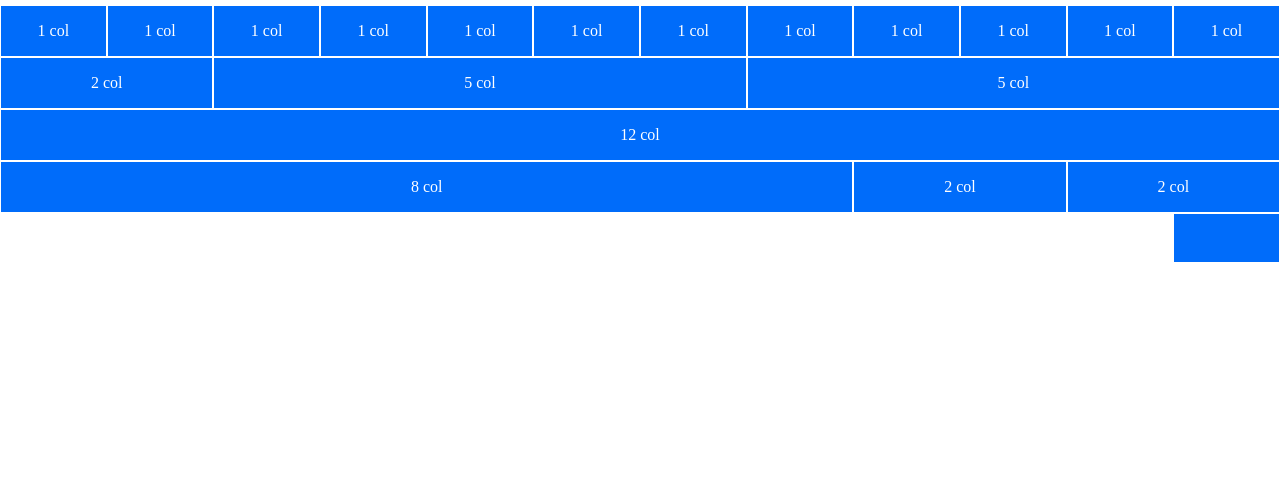
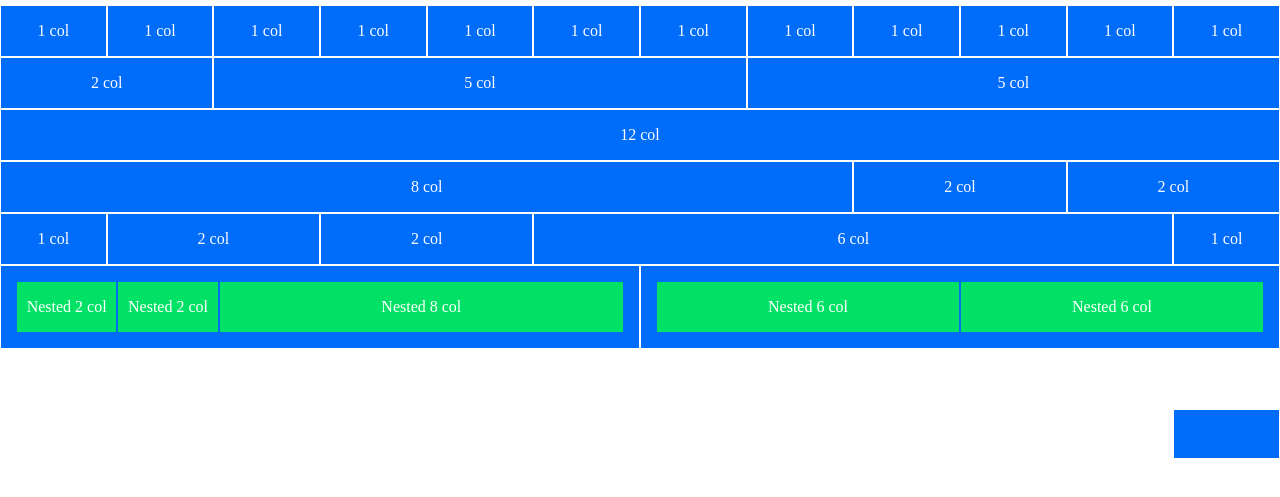
Before and after one commit to DarioGiusino/html-css-12bool, a plain HTML site: page index.html in a window 1280 px wide. Shown: the part 45-542 px from the top of the page. Drawn offline with Linux system fonts and the light colour scheme.

Commit message:
first row

```diff
--- a/css/style.css
+++ b/css/style.css
@@ -16,8 +16,22 @@ h1{
     text-align: start;
 }
 
+.row{
+    margin-bottom: 30px;
+}
+
+.row[class*='col']{
+    margin-bottom: 0;
+    padding: 15px;
+}
+
 div[class*='col']{
     background-color: var(--main-col);
     border: 1px solid #fff;
     min-height: 50px;
 }
+
+div.second-bg{
+    background-color: var(--secondary-col);
+    border: 1px solid var(--main-col);
+}
--- a/index.html
+++ b/index.html
@@ -44,9 +44,22 @@
         <div class="col-2">2 col</div>
 
         <!-- 1/12 + 2 * 2/12 + 6/12 + 1/12 -->
-
+        <div class="col-1">1 col</div>
+        <div class="col-2">2 col</div>
+        <div class="col-2">2 col</div>
+        <div class="col-6">6 col</div>
+        <div class="col-1">1 col</div>
 
         <!-- 6/12[2 * 2/12 + 8/12] + 6/12[2 * 6/12] -->
+        <div class="row col-6">
+            <div class="col-2 second-bg">Nested 2 col</div>
+            <div class="col-2 second-bg">Nested 2 col</div>
+            <div class="col-8 second-bg">Nested 8 col</div>
+        </div>
+        <div class="row col-6">
+            <div class="col-6 second-bg">Nested 6 col</div>
+            <div class="col-6 second-bg">Nested 6 col</div>
+        </div>
     </div>
 
     <!-- Second row -->
```
